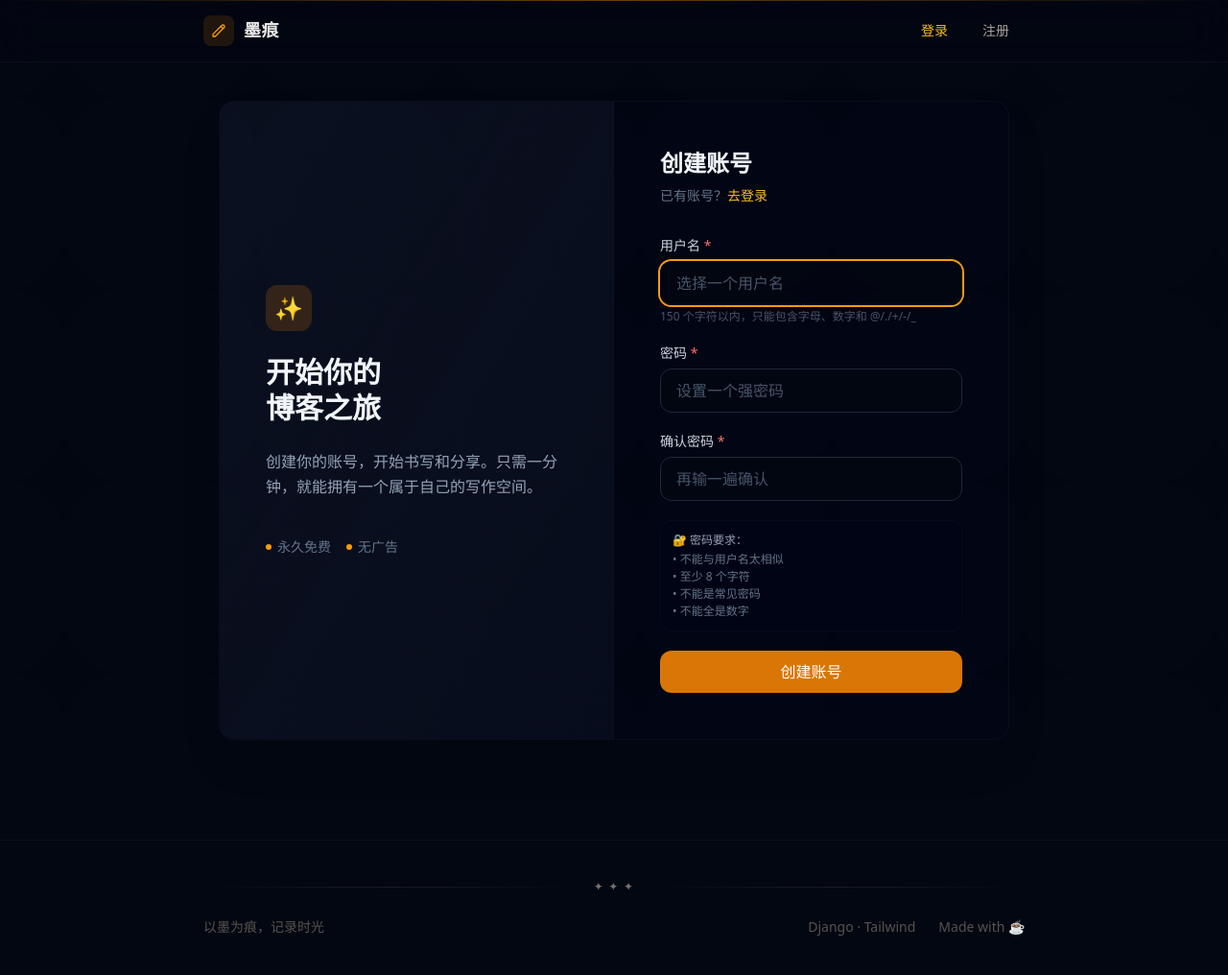
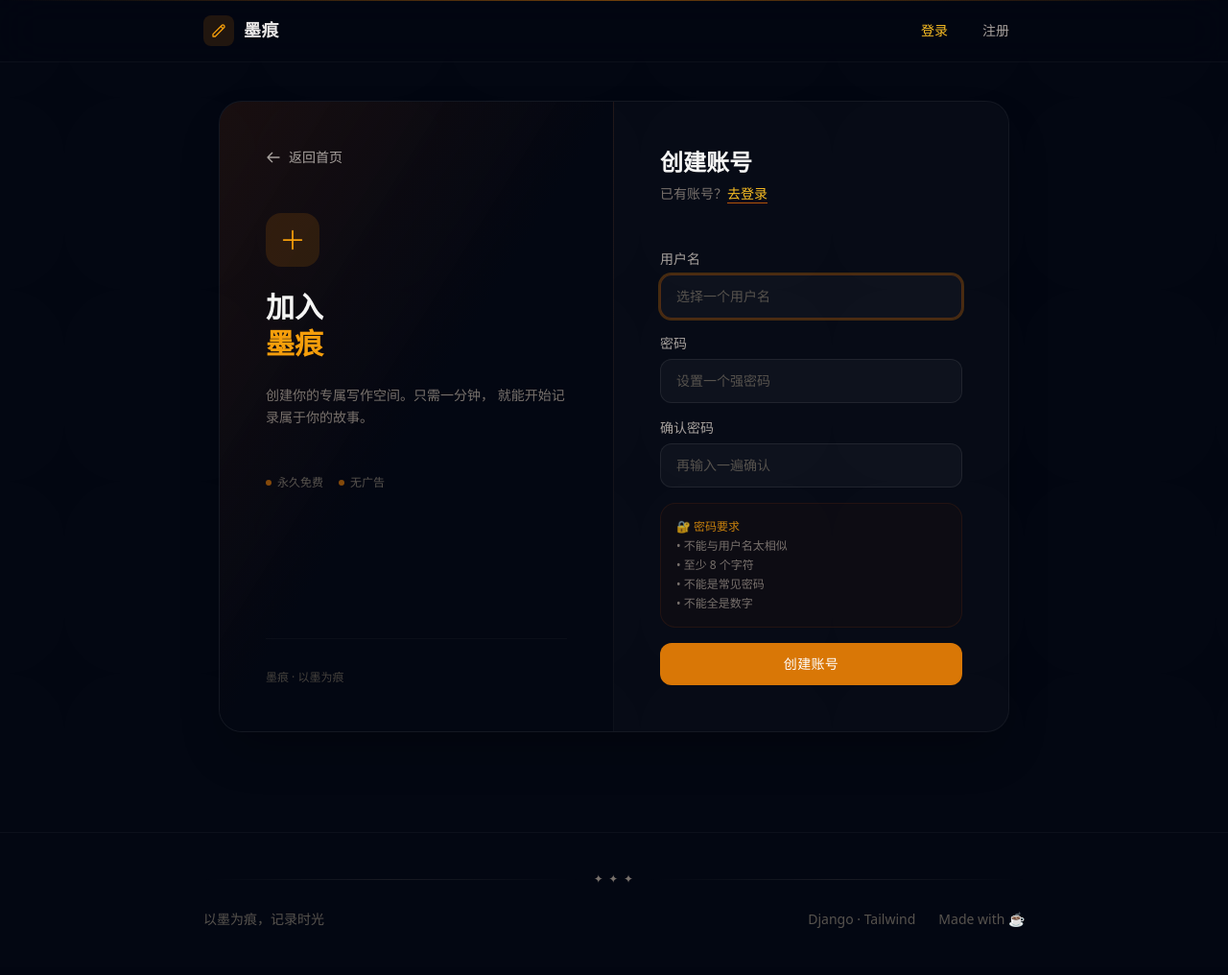
Before and after one commit to sand-ocean/myblog, a Django app: page /register/ in a window 1280 px wide. Shown: the whole page at 96% size. After the commit the page ends 967 px from the top, so only its background shows below. Run offline with Django 5.2, Linux system fonts and the light colour scheme; some libraries are stand-ins or nearby versions.

Commit message:
feat: 艺术化 UI 重设计 — 墨痕博客设计系统
设计语言：
- 配色：深灰底色(dark stone) + 琥珀金(amber)点缀 + 暖色衬线
- 字体：Noto Serif SC 衬线体用于标题，系统字体用于正文
- 纹理：SVG 背景点阵 + 渐变装饰线 + 毛玻璃导航栏
- 交互：hover 悬浮抬升 + 自定义滚动条 + 选中文字高亮

全局改动 (base.html):
- 品牌名称改为「墨痕」
- sticky 导航 + backdrop-blur-xl 毛玻璃
- SVG 笔图标替代 emoji
- 页脚装饰分隔线 + 品牌文案

页面改动:
- post_list: 文章卡片悬浮效果 + 活动搜索标签 + 完善空状态
- post_detail: 沉浸式阅读排版 + 头像圆 + 评论区 UI 重构
- category_posts: 统一卡片风格
- login/register: 品牌区重构 + 错误提示优化 + 表单细节打磨
- post_form: 布局优化 + 分类/状态并排 + 输入框圆角统一

测试: 21/21 全过 ✅

```diff
--- a/blog/templates/registration/register.html
+++ b/blog/templates/registration/register.html
@@ -1,139 +1,117 @@
 {% extends 'base.html' %}
-{% block title %}注册 - 我的博客{% endblock %}
+{% block title %}注册 · 墨痕{% endblock %}
 {% block content %}
 
-<div class="min-h-[80vh] flex items-center justify-center px-4">
-  <div class="w-full max-w-5xl grid grid-cols-1 lg:grid-cols-2 bg-slate-950/30 border border-slate-900/50 rounded-2xl overflow-hidden shadow-2xl shadow-black/20">
+<div class="min-h-[75vh] flex items-center justify-center px-4">
+  <div class="w-full max-w-5xl grid grid-cols-1 lg:grid-cols-2 bg-white/[0.02] border border-white/[0.05] rounded-3xl overflow-hidden shadow-2xl shadow-black/30">
 
-    <!-- 左侧：品牌区 -->
-    <div class="hidden lg:flex flex-col justify-center p-12 bg-gradient-to-br from-gray-900/60 to-slate-900/40 border-r border-slate-900/30 order-1 lg:order-none">
+    <!-- 左侧：品牌 -->
+    <div class="hidden lg:flex flex-col justify-between p-12 bg-gradient-to-br from-amber-950/30 via-gray-950 to-gray-950 border-r border-white/[0.04]">
+      <div>
+        <a href="{% url 'post_list' %}" class="inline-flex items-center gap-2 text-stone-400 hover:text-amber-400 transition text-sm mb-12">
+          <svg class="w-4 h-4" fill="none" stroke="currentColor" viewBox="0 0 24 24"><path stroke-linecap="round" stroke-linejoin="round" stroke-width="2" d="M10 19l-7-7m0 0l7-7m-7 7h18"/></svg>
+          返回首页
+        </a>
+      </div>
       <div class="space-y-6">
-        <div class="w-12 h-12 bg-amber-600/20 rounded-xl flex items-center justify-center">
-          <span class="text-2xl">✨</span>
+        <div class="w-14 h-14 bg-amber-600/15 rounded-2xl flex items-center justify-center">
+          <svg class="w-7 h-7 text-amber-500" fill="none" stroke="currentColor" viewBox="0 0 24 24">
+            <path stroke-linecap="round" stroke-linejoin="round" stroke-width="1.5" d="M12 4v16m8-8H4"/>
+          </svg>
         </div>
-        <h1 class="text-3xl font-bold text-slate-100 leading-tight">
-          开始你的<br>博客之旅
+        <h1 class="text-3xl font-display font-black text-stone-100 leading-tight">
+          加入<br><span class="text-amber-500">墨痕</span>
         </h1>
-        <p class="text-slate-400 leading-relaxed">
-          创建你的账号，开始书写和分享。只需一分钟，就能拥有一个属于自己的写作空间。
+        <p class="text-stone-500 leading-relaxed text-sm">
+          创建你的专属写作空间。只需一分钟，
+          就能开始记录属于你的故事。
         </p>
-        <div class="flex gap-4 pt-4 text-sm text-slate-500">
+        <div class="flex gap-4 pt-6 text-xs text-stone-600">
           <span class="flex items-center gap-1.5">
-            <span class="w-1.5 h-1.5 bg-amber-500 rounded-full"></span> 永久免费
+            <span class="w-1.5 h-1.5 bg-amber-600/60 rounded-full"></span> 永久免费
           </span>
           <span class="flex items-center gap-1.5">
-            <span class="w-1.5 h-1.5 bg-amber-500 rounded-full"></span> 无广告
+            <span class="w-1.5 h-1.5 bg-amber-600/60 rounded-full"></span> 无广告
           </span>
         </div>
       </div>
+      <div class="text-xs text-stone-700 mt-auto pt-8 border-t border-white/[0.03]">
+        墨痕 · 以墨为痕
+      </div>
     </div>
 
-    <!-- 右侧：注册表单 -->
-    <div class="p-8 sm:p-12">
-      <!-- 移动端品牌 -->
+    <!-- 右侧：表单 -->
+    <div class="p-8 sm:p-12 flex flex-col justify-center">
       <div class="lg:hidden mb-8 text-center">
-        <span class="text-3xl">✨</span>
-        <h1 class="text-2xl font-bold text-slate-100 mt-2">创建账号</h1>
-        <p class="text-slate-500 text-sm mt-1">开始你的博客之旅</p>
+        <span class="text-4xl">✨</span>
+        <h1 class="text-2xl font-display font-bold text-stone-100 mt-3">创建账号</h1>
+        <p class="text-stone-500 text-sm mt-1">开始你的创作之旅</p>
       </div>
 
-      <h2 class="hidden lg:block text-2xl font-bold text-slate-100 mb-2">创建账号</h2>
-      <p class="hidden lg:block text-slate-500 text-sm mb-8">已有账号？<a href="{% url 'login' %}" class="text-amber-400 hover:text-amber-300 font-medium">去登录</a></p>
+      <h2 class="hidden lg:block text-2xl font-display font-bold text-stone-100 mb-1.5">创建账号</h2>
+      <p class="hidden lg:block text-stone-500 text-sm mb-8">
+        已有账号？<a href="{% url 'login' %}" class="text-amber-400 hover:text-amber-300 font-medium underline decoration-amber-700 underline-offset-4">去登录</a>
+      </p>
 
       {% if form.errors %}
-      <div class="mb-6 p-4 bg-red-950/30 border border-red-900/50 rounded-xl text-sm text-red-300" role="alert">
-        <p class="font-medium mb-2">⚠️ 注册失败</p>
-        <ul class="list-disc list-inside space-y-0.5 text-red-400">
-          {% for field, errors in form.errors.items %}
-            {% for error in errors %}
-              <li>{{ error }}</li>
-            {% endfor %}
-          {% endfor %}
-        </ul>
+      <div class="mb-6 p-4 bg-red-950/20 border border-red-900/30 rounded-2xl text-sm" role="alert">
+        <div class="flex items-start gap-3">
+          <span class="text-lg shrink-0">⚠️</span>
+          <div>
+            <p class="font-medium text-red-300 mb-2">注册失败</p>
+            <ul class="list-disc list-inside space-y-0.5 text-red-400/80 text-xs">
+              {% for field, errors in form.errors.items %}
+                {% for error in errors %}<li>{{ error }}</li>{% endfor %}
+              {% endfor %}
+            </ul>
+          </div>
+        </div>
       </div>
       {% endif %}
 
-      <form method="post" class="space-y-5" novalidate>
+      <form method="post" class="space-y-4" novalidate>
         {% csrf_token %}
 
-        <!-- 用户名 -->
         <div>
-          <label for="id_username" class="block text-sm font-medium text-slate-300 mb-1.5">
-            用户名 <span class="text-red-400">*</span>
-          </label>
-          <input
-            type="text"
-            name="username"
-            id="id_username"
-            autocomplete="username"
-            required
-            autofocus
-            maxlength="150"
-            class="w-full px-4 py-2.5 bg-gray-950/80 border {% if form.username.errors %}border-red-700{% else %}border-slate-800{% endif %} rounded-xl text-slate-100 placeholder-slate-600 focus:outline-none focus:ring-2 focus:ring-amber-500 focus:border-transparent transition"
-            placeholder="选择一个用户名"
-          >
-          {% if form.username.errors %}
-            <p class="mt-1 text-xs text-red-400">{{ form.username.errors.0 }}</p>
-          {% endif %}
-          <p class="mt-1 text-xs text-slate-600">150 个字符以内，只能包含字母、数字和 @/./+/-/_</p>
+          <label for="id_username" class="block text-sm font-medium text-stone-400 mb-1.5">用户名</label>
+          <input type="text" name="username" id="id_username"
+                 autocomplete="username" required autofocus maxlength="150"
+                 placeholder="选择一个用户名"
+                 class="w-full px-4 py-3 bg-white/[0.03] border {% if form.username.errors %}border-red-800{% else %}border-white/[0.08]{% endif %} rounded-xl text-stone-200 placeholder-stone-600 focus:outline-none focus:ring-2 focus:ring-amber-600/30 focus:border-amber-700/40 transition text-sm">
         </div>
 
-        <!-- 密码 -->
         <div>
-          <label for="id_password1" class="block text-sm font-medium text-slate-300 mb-1.5">
-            密码 <span class="text-red-400">*</span>
-          </label>
-          <input
-            type="password"
-            name="password1"
-            id="id_password1"
-            autocomplete="new-password"
-            required
-            class="w-full px-4 py-2.5 bg-gray-950/80 border {% if form.password1.errors %}border-red-700{% else %}border-slate-800{% endif %} rounded-xl text-slate-100 placeholder-slate-600 focus:outline-none focus:ring-2 focus:ring-amber-500 focus:border-transparent transition"
-            placeholder="设置一个强密码"
-          >
-          {% if form.password1.errors %}
-            <p class="mt-1 text-xs text-red-400">{{ form.password1.errors.0 }}</p>
-          {% endif %}
+          <label for="id_password1" class="block text-sm font-medium text-stone-400 mb-1.5">密码</label>
+          <input type="password" name="password1" id="id_password1"
+                 autocomplete="new-password" required
+                 placeholder="设置一个强密码"
+                 class="w-full px-4 py-3 bg-white/[0.03] border {% if form.password1.errors %}border-red-800{% else %}border-white/[0.08]{% endif %} rounded-xl text-stone-200 placeholder-stone-600 focus:outline-none focus:ring-2 focus:ring-amber-600/30 focus:border-amber-700/40 transition text-sm">
         </div>
 
-        <!-- 确认密码 -->
         <div>
-          <label for="id_password2" class="block text-sm font-medium text-slate-300 mb-1.5">
-            确认密码 <span class="text-red-400">*</span>
-          </label>
-          <input
-            type="password"
-            name="password2"
-            id="id_password2"
-            autocomplete="new-password"
-            required
-            class="w-full px-4 py-2.5 bg-gray-950/80 border {% if form.password2.errors %}border-red-700{% else %}border-slate-800{% endif %} rounded-xl text-slate-100 placeholder-slate-600 focus:outline-none focus:ring-2 focus:ring-amber-500 focus:border-transparent transition"
-            placeholder="再输一遍确认"
-          >
-          {% if form.password2.errors %}
-            <p class="mt-1 text-xs text-red-400">{{ form.password2.errors.0 }}</p>
-          {% endif %}
+          <label for="id_password2" class="block text-sm font-medium text-stone-400 mb-1.5">确认密码</label>
+          <input type="password" name="password2" id="id_password2"
+                 autocomplete="new-password" required
+                 placeholder="再输入一遍确认"
+                 class="w-full px-4 py-3 bg-white/[0.03] border {% if form.password2.errors %}border-red-800{% else %}border-white/[0.08]{% endif %} rounded-xl text-stone-200 placeholder-stone-600 focus:outline-none focus:ring-2 focus:ring-amber-600/30 focus:border-amber-700/40 transition text-sm">
         </div>
 
-        <!-- 密码要求提示 -->
-        <div class="p-3 bg-slate-950/40 border border-slate-900/40 rounded-xl text-xs text-slate-500 space-y-0.5">
-          <p class="font-medium text-slate-400 mb-1">🔐 密码要求：</p>
+        <!-- 密码要求 -->
+        <div class="p-4 bg-amber-950/10 border border-amber-900/20 rounded-2xl text-xs text-stone-500 space-y-1">
+          <p class="font-medium text-amber-500/80 mb-1">🔐 密码要求</p>
           <p>• 不能与用户名太相似</p>
           <p>• 至少 8 个字符</p>
           <p>• 不能是常见密码</p>
           <p>• 不能全是数字</p>
         </div>
 
-        <button
-          type="submit"
-          class="w-full py-2.5 bg-amber-600 hover:bg-amber-500 active:bg-amber-700 text-white font-medium rounded-xl transition focus:outline-none focus:ring-2 focus:ring-amber-500 focus:ring-offset-2 focus:ring-offset-gray-950"
-        >
+        <button type="submit"
+                class="w-full py-3 bg-amber-600 hover:bg-amber-500 active:bg-amber-700 text-white font-medium rounded-xl transition focus:outline-none focus:ring-2 focus:ring-amber-500/50 focus:ring-offset-2 focus:ring-offset-gray-950 text-sm tracking-wide">
           创建账号
         </button>
       </form>
 
-      <p class="lg:hidden text-center text-sm text-slate-500 mt-6">
+      <p class="lg:hidden text-center text-sm text-stone-500 mt-6">
         已有账号？<a href="{% url 'login' %}" class="text-amber-400 hover:text-amber-300 font-medium">去登录</a>
       </p>
     </div>
```
Also changed, not shown: blog/templates/blog/category_posts.html (+48 -16 lines), blog/templates/blog/post_form.html (+78 -90 lines), blog/templates/registration/login.html (+56 -61 lines).
